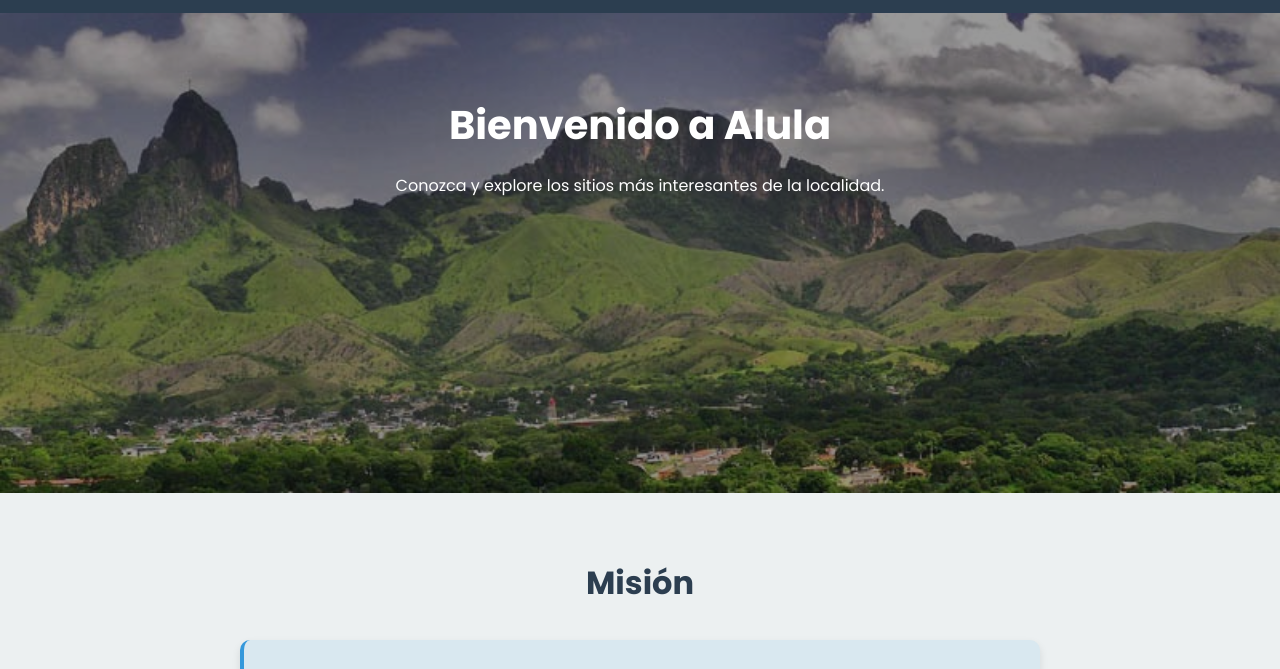
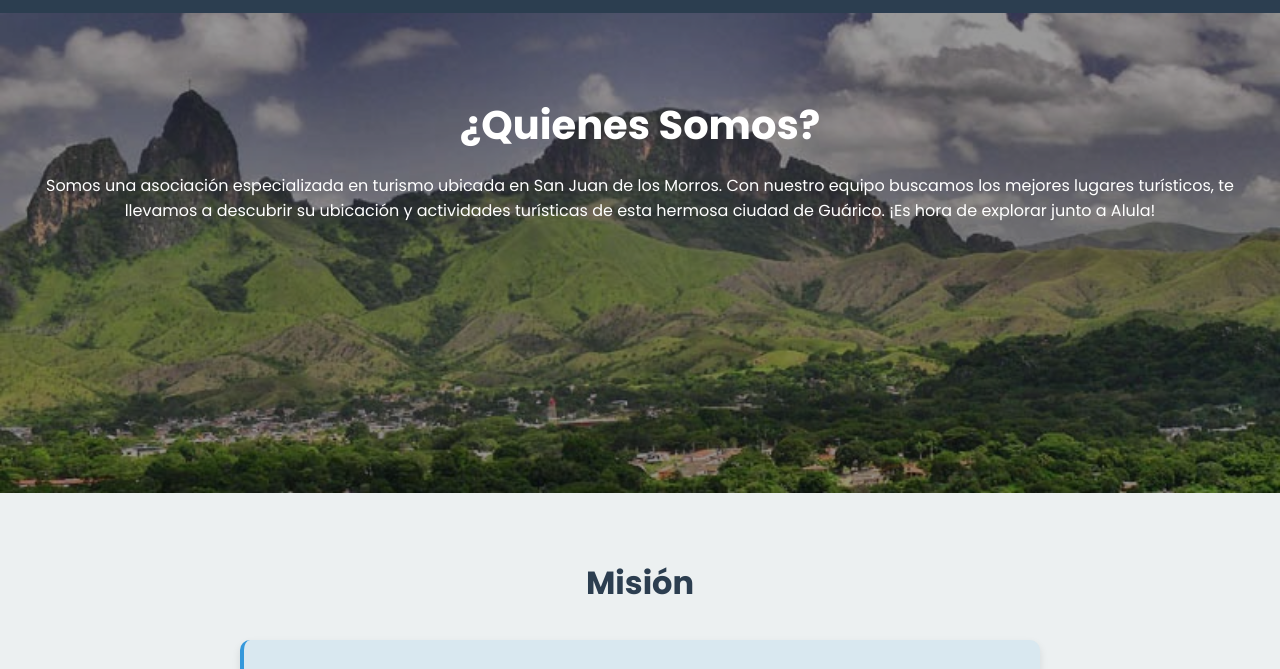
Before and after one commit to RubenAHM/Alula-Web, a plain HTML site: page alula.html in a window 1280 px wide. Shown: the part 67-736 px from the top of the page. Drawn offline with Linux system fonts and the light colour scheme.

Commit message:
Detalle en la vista Alula

```diff
--- a/alula.html
+++ b/alula.html
@@ -41,8 +41,8 @@
     <!-- Hero Section -->
     <section class="hero" style="background-image: url('assets/hero1-bg.jpg');">
         <div class="hero-overlay"></div> <!-- Capa para mejorar legibilidad -->
-        <h1>Bienvenido a Alula</h1>
-        <p>Conozca y explore los sitios más interesantes de la localidad.</p>
+        <h1>¿Quienes Somos?</h1>
+        <p>Somos una asociación especializada en turismo ubicada en San Juan de los Morros. Con nuestro equipo buscamos los mejores lugares turísticos, te llevamos a descubrir su ubicación y actividades turísticas de esta hermosa ciudad de Guárico. ¡Es hora de explorar junto a Alula!</p>
     </section>
 
     <!-- Sección Misión -->
```
